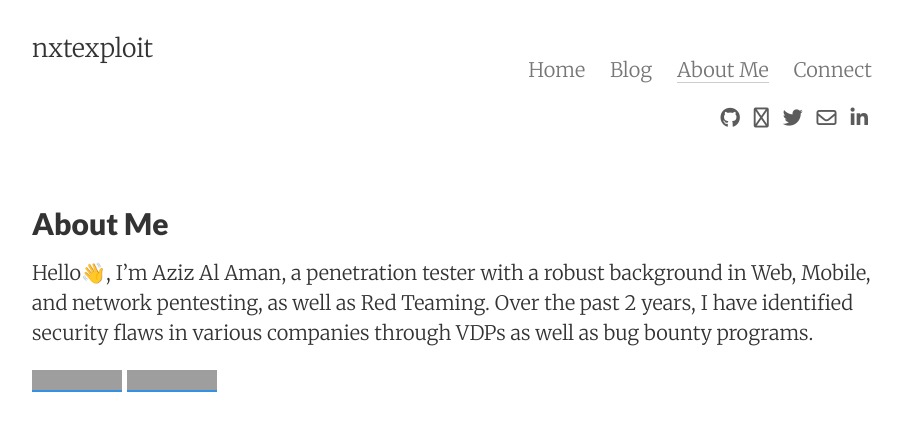
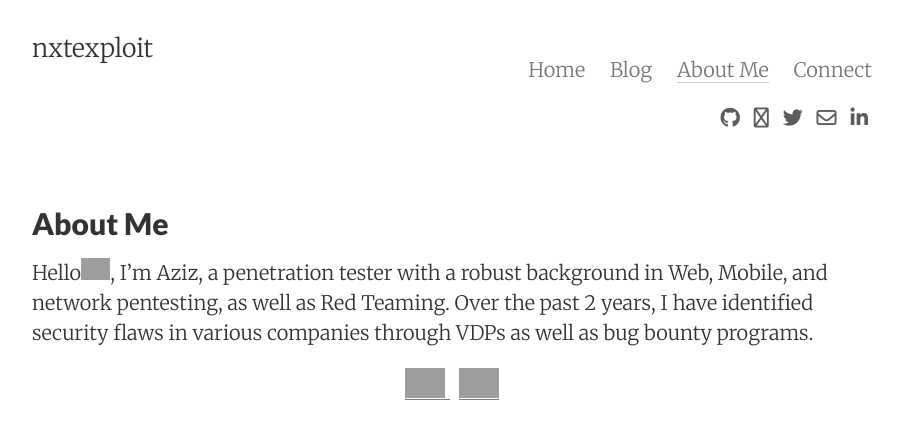
Before and after one commit to nxtexploit/blog, a Jekyll site: the page built from about.md, in a window 1280 px wide. Shown: the top 439 px of the page, without its empty margins (188-1091 px from the left). Built offline with Jekyll 4.4.1, drawn with Linux system fonts in a browser that asks for light colours; nearby versions of some CDN libraries; comment, search, counter and statistics services are not loaded; grey boxes are pictures that could not be loaded.

Commit message:
Update about.md

```diff
--- a/about.md
+++ b/about.md
@@ -5,7 +5,17 @@ permalink: /about/
 tags: about
 ---
 
-Hello👋, I'm Aziz Al Aman, a penetration tester with a robust background in Web, Mobile, and network pentesting, as well as Red Teaming. Over the past 2 years, I have identified security flaws in various companies through VDPs as well as bug bounty programs.
+Hello<img src="https://i.imgur.com/fZPfuNV.gif" width="29px">, I'm Aziz, a penetration tester with a robust background in Web, Mobile, and network pentesting, as well as Red Teaming. Over the past 2 years, I have identified security flaws in various companies through VDPs as well as bug bounty programs.
 
-[![linkedin](https://img.shields.io/badge/linkedin-0A66C2?style=for-the-badge&logo=linkedin&logoColor=white)](https://www.linkedin.com/in/nxtexploit)
-[![twitter](https://img.shields.io/badge/twitter-1DA1F2?style=for-the-badge&logo=twitter&logoColor=white)](https://twitter.com/nxtexploit)
+
+<p align="center">
+
+  <a href="https://twitter.com/nxtexploit">
+    <img src="https://i.imgur.com/1ymoCCi.gif" alt="Twitter" width=40>
+  </a>
+  &nbsp;
+  <a href="https://linkedin.com/in/nxtexploit">
+    <img src="https://img.icons8.com/?size=512&id=MR3dZdlA53te&format=png" alt="LinkedIn" width=40>
+  </a>
+
+</p>
```
